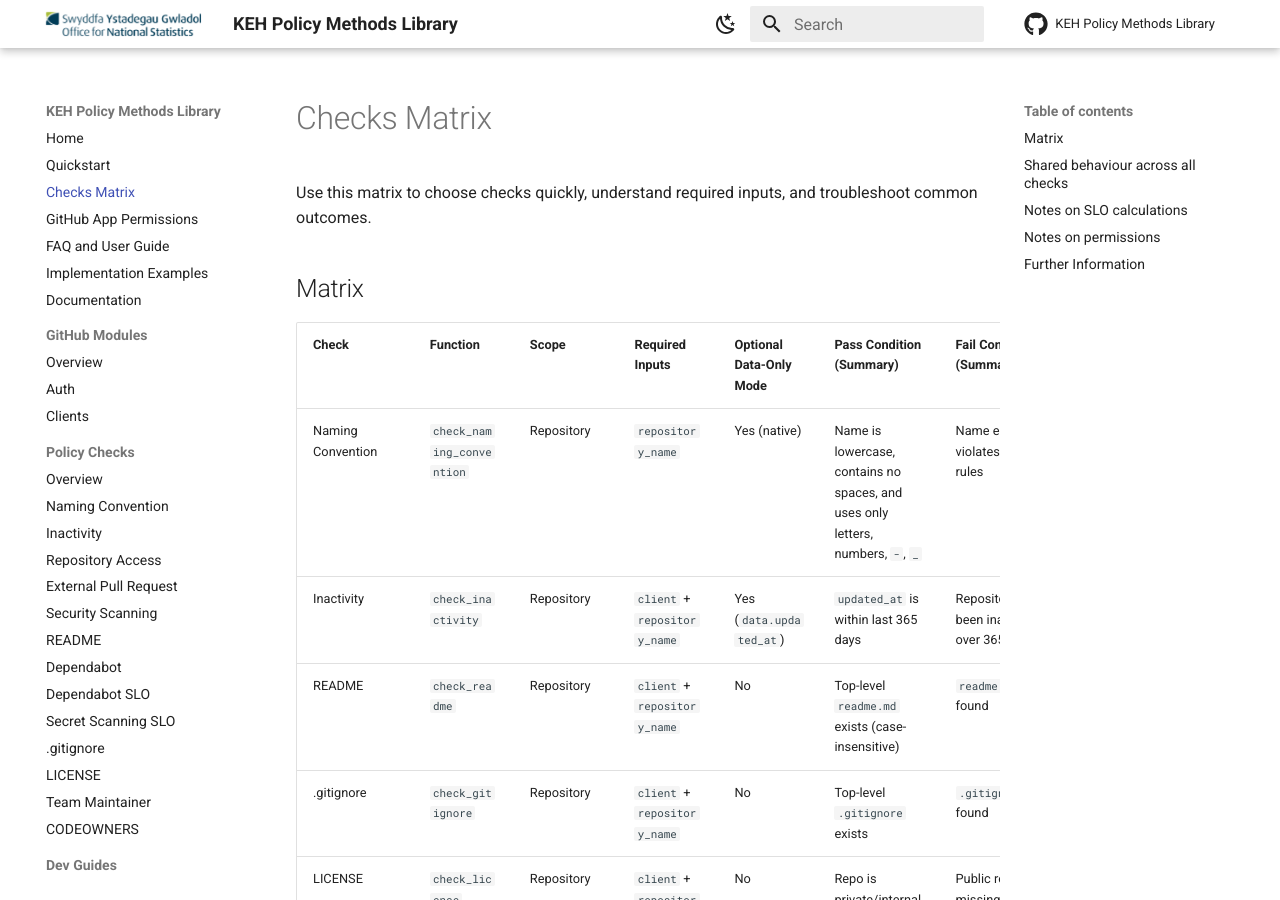
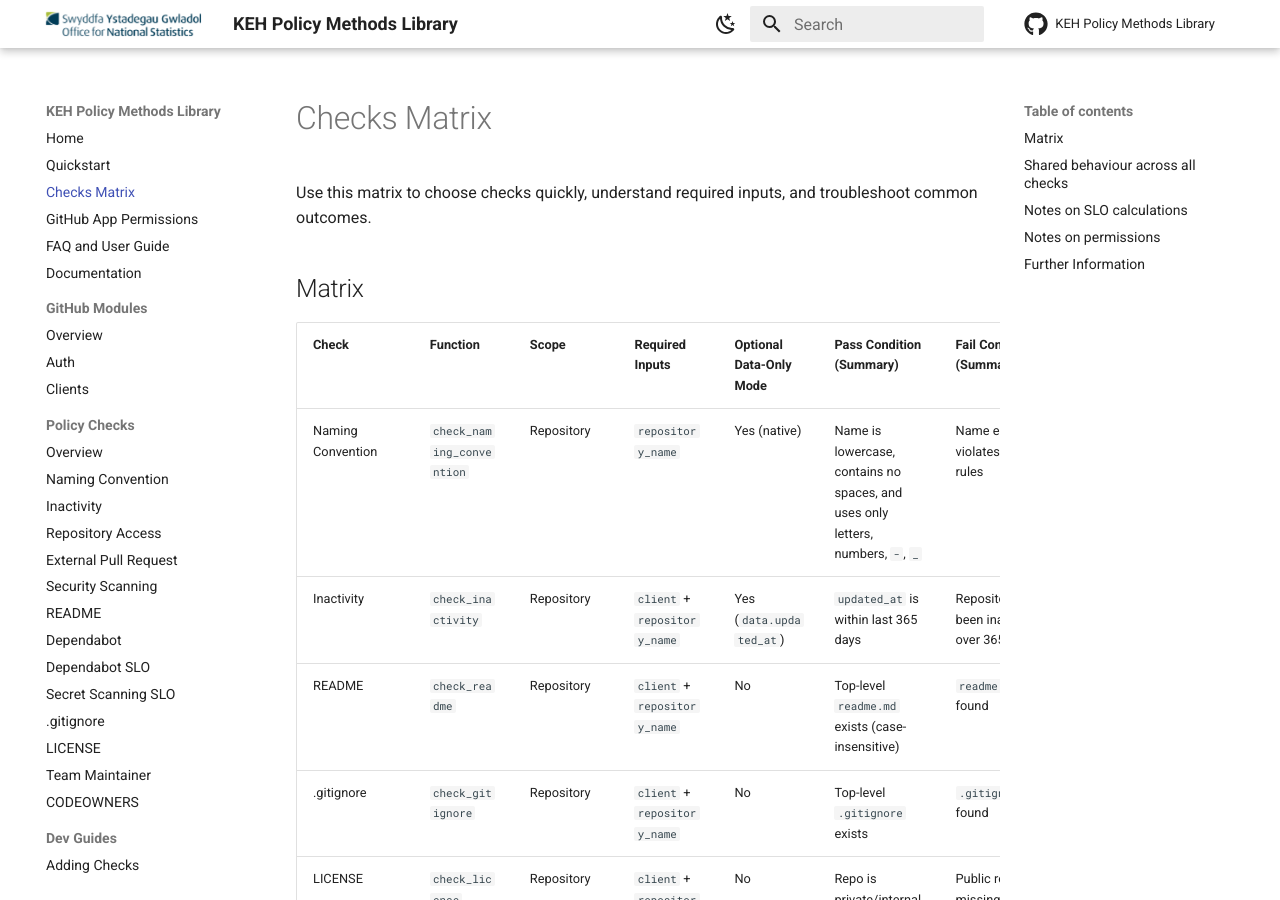
Before and after one commit to ONS-Innovation/keh-policy-methods-library, an MkDocs documentation site: the page built from docs/checks_matrix.md, in a window 1280 px wide and 900 px high. Built offline with MkDocs 1.6.1 and Material for MkDocs 9.7.7, drawn with Linux system fonts in a browser that asks for light colours; emoji names are drawn with the system emoji font; comment, search, counter and statistics services are not loaded; some of the changed lines change nothing that is shown.

Commit message:
docs: Address PR feedback

```diff
--- a/docs/checks_matrix.md
+++ b/docs/checks_matrix.md
@@ -4,21 +4,21 @@
 
 ## Matrix
 
-| Check | Function | Scope | Required Inputs | Optional Data-Only Mode | Pass Condition (Summary) | Fail Condition (Summary) | Required GitHub Permissions |
-| --- | --- | --- | --- | --- | --- | --- | --- |
-| Naming Convention | `check_naming_convention` | Repository | `repository_name` | Yes (native) | Name is lowercase, contains no spaces, and uses only letters, numbers, `-`, `_` | Name empty or violates naming rules | None |
-| Inactivity | `check_inactivity` | Repository | `client` + `repository_name` | Yes (`data.updated_at`) | `updated_at` is within last 365 days | Repository has been inactive for over 365 days | `metadata: read` (API mode) |
-| README | `check_readme` | Repository | `client` + `repository_name` | No | Top-level `readme.md` exists (case-insensitive) | `readme.md` not found | `contents: read` |
-| .gitignore | `check_gitignore` | Repository | `client` + `repository_name` | No | Top-level `.gitignore` exists | `.gitignore` not found | `contents: read` |
-| LICENSE | `check_license` | Repository | `client` + `repository_name` | No | Repo is private/internal, or public repo has `license`, `license.md`, or `license.txt` | Public repo missing licence file | `contents: read` |
-| CODEOWNERS | `check_codeowners` | Repository | `client` + `repository_name` | No | Non-empty CODEOWNERS in `CODEOWNERS`, `.github/CODEOWNERS`, or `docs/CODEOWNERS` | Missing in all paths, or found but empty/whitespace | `contents: read` |
-| Repository Access | `check_repository_access` | Repository | `client` + `repository_name` | No | No direct collaborators of type `User` | One or more direct individual users found | `metadata: read` |
-| External Pull Request | `check_external_pull_request` | Repository | `client` + `repository_name` | No | All open PR authors are org members (plus `dependabot[bot]` exception) | One or more open PR authors are non-members | `pull_requests: read`, `members: read` |
-| Security Scanning | `check_security_scanning` | Repository | `client` + `repository_name` | Yes (`data.visibility` + `data.security_and_analysis`) | Public repo has Push Protection and Secret Scanning enabled, or repo is private/internal (not applicable pass) | Public repo has one or both controls not enabled | `administration: read` (API mode) |
-| Dependabot Enabled | `check_dependabot` | Repository | `client` + `repository_name` | No | `enabled == true` from automated security fixes endpoint | `enabled == false` | `administration: read` |
-| Dependabot SLO | `get_dependabot_slo` | Organisation | `client` | No | No open alerts exceed severity SLO thresholds | One or more open alerts exceed SLO | `dependabot alerts: read` |
-| Secret Scanning SLO | `get_secret_scanning_slo` | Organisation | `client` | No | No open secret scanning alerts exceed 5 working days | One or more open alerts exceed 5 working days | `secret_scanning: read` |
-| Team Maintainer | `check_team_maintainer` | Organisation Team | `client` + `team_slug` | No | Team has at least one maintainer | Team has zero maintainers | `members: read` |
+| Check | Function | Scope | Required Inputs | Optional Data-Only Mode | Pass Condition (Summary) | Fail Condition (Summary) | Required GitHub Permissions | Usage Example |
+| --- | --- | --- | --- | --- | --- | --- | --- | --- |
+| Naming Convention | `check_naming_convention` | Repository | `repository_name` | Yes (native) | Name is lowercase, contains no spaces, and uses only letters, numbers, `-`, `_` | Name empty or violates naming rules | None | [Naming Convention Check :link:](./checks/naming_convention.md#usage-example) |
+| Inactivity | `check_inactivity` | Repository | `client` + `repository_name` | Yes (`data.updated_at`) | `updated_at` is within last 365 days | Repository has been inactive for over 365 days | `metadata: read` (API mode) | [Inactivity Check :link:](./checks/inactivity.md#usage-example) |
+| README | `check_readme` | Repository | `client` + `repository_name` | No | Top-level `readme.md` exists (case-insensitive) | `readme.md` not found | `contents: read` | [README Check :link:](./checks/readme_check.md#usage-example) |
+| .gitignore | `check_gitignore` | Repository | `client` + `repository_name` | No | Top-level `.gitignore` exists | `.gitignore` not found | `contents: read` | [.gitignore Check :link:](./checks/gitignore.md#usage-example) |
+| LICENSE | `check_license` | Repository | `client` + `repository_name` | No | Repo is private/internal, or public repo has `license`, `license.md`, or `license.txt` | Public repo missing licence file | `contents: read` | [LICENSE Check :link:](./checks/license_check.md#usage-example) |
+| CODEOWNERS | `check_codeowners` | Repository | `client` + `repository_name` | No | Non-empty CODEOWNERS in `CODEOWNERS`, `.github/CODEOWNERS`, or `docs/CODEOWNERS` | Missing in all paths, or found but empty/whitespace | `contents: read` | [CODEOWNERS Check :link:](./checks/codeowners.md#usage-example) |
+| Repository Access | `check_repository_access` | Repository | `client` + `repository_name` | No | No direct collaborators of type `User` | One or more direct individual users found | `metadata: read` | [Repository Access Check :link:](./checks/repository_access.md#usage-example) |
+| External Pull Request | `check_external_pull_request` | Repository | `client` + `repository_name` | No | All open PR authors are org members (plus `dependabot[bot]` exception) | One or more open PR authors are non-members | `pull_requests: read`, `members: read` | [External Pull Request Check :link:](./checks/external_pull_request.md#usage-example) |
+| Security Scanning | `check_security_scanning` | Repository | `client` + `repository_name` | Yes (`data.visibility` + `data.security_and_analysis`) | Public repo has Push Protection and Secret Scanning enabled, or repo is private/internal (not applicable pass) | Public repo has one or both controls not enabled | `administration: read` (API mode) | [Security Scanning Check :link:](./checks/security_scanning.md#usage-example) |
+| Dependabot Enabled | `check_dependabot` | Repository | `client` + `repository_name` | No | `enabled == true` from automated security fixes endpoint | `enabled == false` | `administration: read` | [Dependabot Check :link:](./checks/dependabot.md#usage-example) |
+| Dependabot SLO | `get_dependabot_slo` | Organisation | `client` | No | No open alerts exceed severity SLO thresholds | One or more open alerts exceed SLO | `dependabot alerts: read` | [Dependabot SLO Check :link:](./checks/dependabot_slo.md#usage-example) |
+| Secret Scanning SLO | `get_secret_scanning_slo` | Organisation | `client` | No | No open secret scanning alerts exceed 5 working days | One or more open alerts exceed 5 working days | `secret_scanning: read` | [Secret Scanning SLO Check :link:](./checks/secret_scanning_slo.md#usage-example) |
+| Team Maintainer | `check_team_maintainer` | Organisation Team | `client` + `team_slug` | No | Team has at least one maintainer | Team has zero maintainers | `members: read` | [Team Maintainer Check :link:](./checks/team_maintainer.md#usage-example) |
 
 ## Shared behaviour across all checks
 
--- a/mkdocs.yml
+++ b/mkdocs.yml
@@ -9,7 +9,6 @@
   - Checks Matrix: checks_matrix.md
   - GitHub App Permissions: github-app-permissions.md
   - FAQ and User Guide: faq.md
-  - Implementation Examples: implementation_examples.md
   - Documentation: documentation.md
   - GitHub Modules:
       - Overview: github/overview.md
```
